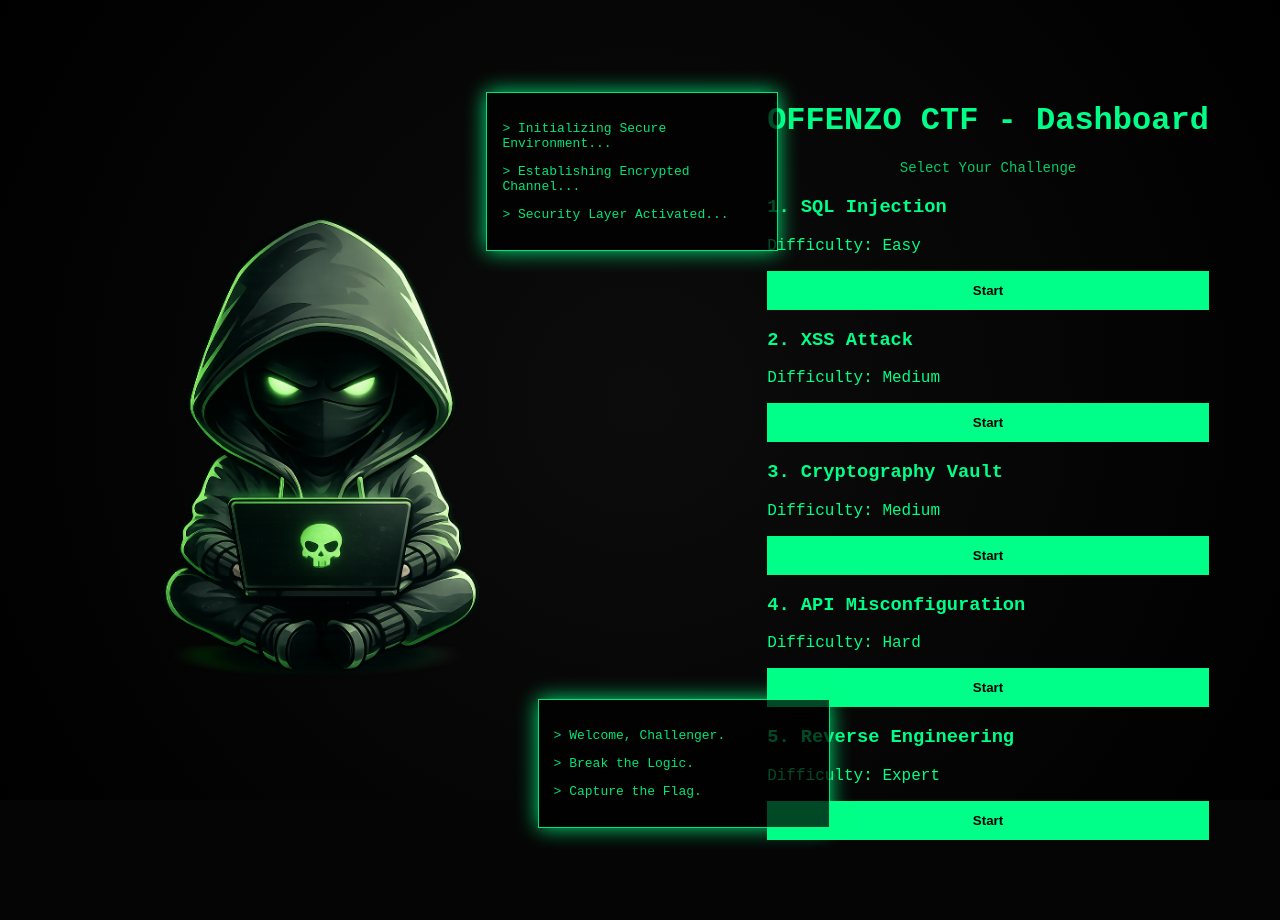
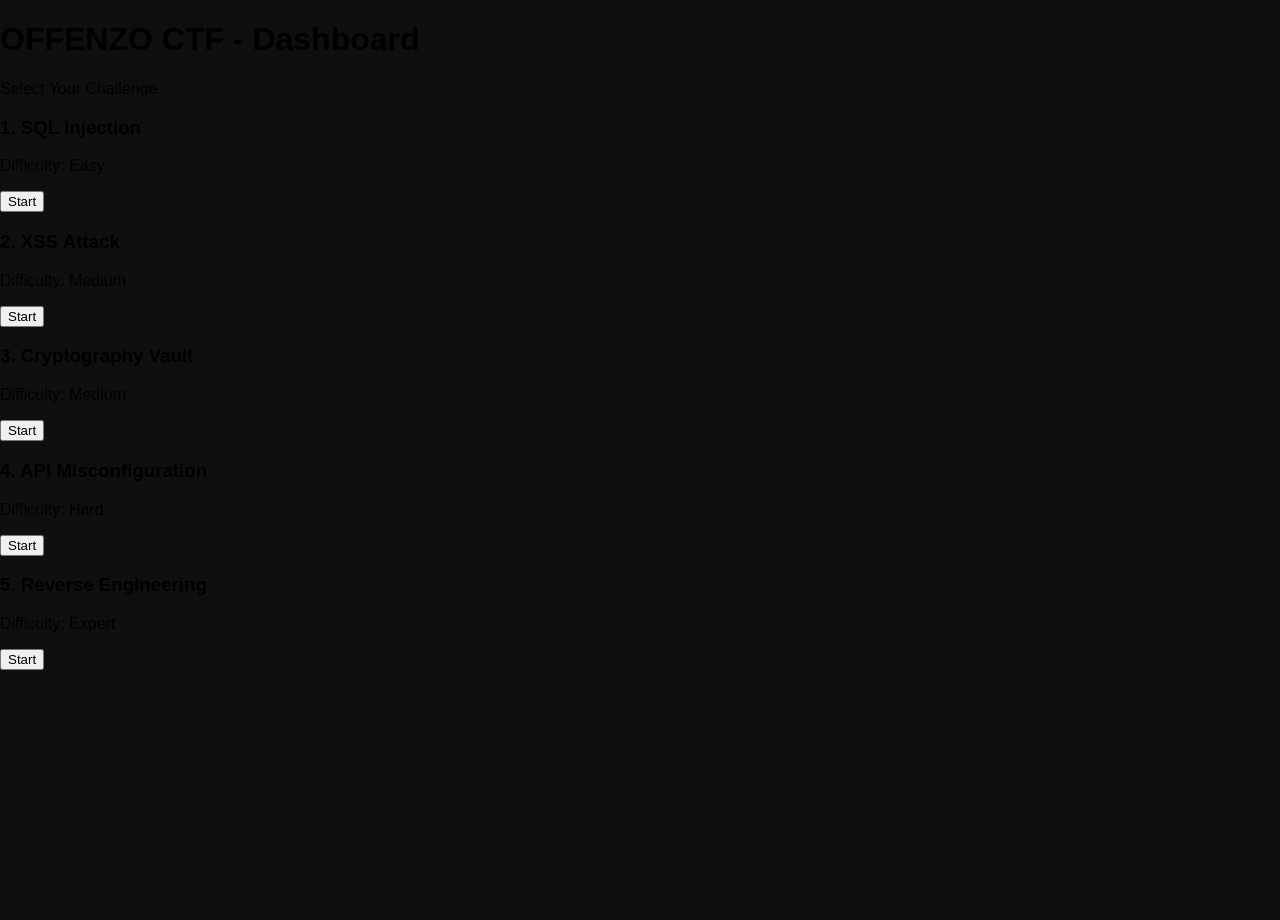
Before and after one commit to pavanmayamandiram-dotcom/ctf-web-challenge, a Flask app: template templates/dashboard.html in a window 1280 px wide. After the commit the page ends 670 px from the top, so only its background shows below. Run offline with Flask 3, Linux system fonts and the light colour scheme; the template is opened without the code that fills it, so the values that code supplies are empty.

Commit message:
Full cinema layout reset

```diff
--- a/static/css/style.css
+++ b/static/css/style.css
@@ -1,134 +1,81 @@
-/* Reset */
 body {
     margin: 0;
     padding: 0;
-    font-family: 'Courier New', monospace;
-    background: #050505;
+    background: #0f0f0f;
+    font-family: Arial, sans-serif;
     overflow: hidden;
-    color: #00ff88;
 }
 
-/* Dark cinematic background */
-.bg-layer {
-    position: fixed;
+/* Main layout */
+.cinema-container {
+    display: flex;
+    height: 100vh;
     width: 100%;
-    height: 100%;
-    background: radial-gradient(circle at center, #0c0c0c 0%, #000000 100%);
-    z-index: -2;
 }
 
-/* Layout */
-.layout {
+/* Left side */
+.left-side {
+    width: 55%;
     display: flex;
-    height: 100vh;
     align-items: center;
-    justify-content: space-between;
-    padding: 60px;
-    position: relative;
+    justify-content: center;
+    background: radial-gradient(circle at center, #1a1a1a, #0d0d0d);
 }
 
-/* LEFT SIDE */
-.left-side {
+.hacker-img {
+    max-width: 90%;
+    max-height: 90%;
+}
+
+/* Right side */
+.right-side {
     width: 45%;
     display: flex;
+    align-items: center;
     justify-content: center;
+    background: linear-gradient(to right, #111, #000);
 }
 
-.hacker-image {
-    width: 90%;
-    max-height: 90vh;
-    object-fit: contain;
-    animation: float 6s ease-in-out infinite;
+/* Login box */
+.login-panel {
+    background: rgba(0, 0, 0, 0.7);
+    padding: 40px;
+    border-radius: 10px;
+    box-shadow: 0 0 25px #00ff99;
+    width: 300px;
+    text-align: center;
+    color: #00ff99;
 }
 
-/* Floating animation */
-@keyframes float {
-    0% { transform: translateY(0px); }
-    50% { transform: translateY(-15px); }
-    100% { transform: translateY(0px); }
-}
-
-/* RIGHT SIDE */
-.right-side {
-    width: 40%;
-    display: flex;
-    justify-content: center;
-}
-
-/* Login Box */
-.login-box {
-    background: rgba(0, 0, 0, 0.85);
-    padding: 40px;
-    border: 2px solid #00ff88;
-    box-shadow: 0 0 30px #00ff88;
-    width: 360px;
-}
-
-.login-box h2 {
-    text-align: center;
+.login-panel h1 {
     margin-bottom: 10px;
 }
 
-.subtitle {
-    text-align: center;
+.login-panel p {
     font-size: 14px;
     margin-bottom: 20px;
-    color: #00cc66;
+    color: #ccc;
 }
 
-/* Inputs */
-input {
+.login-panel input {
     width: 100%;
-    padding: 12px;
+    padding: 10px;
     margin-bottom: 15px;
-    background: black;
-    border: 1px solid #00ff88;
-    color: #00ff88;
+    background: #111;
+    border: 1px solid #00ff99;
+    color: #00ff99;
 }
 
-input::placeholder {
-    color: #00aa55;
-}
-
-/* Button */
-button {
+.login-panel button {
     width: 100%;
-    padding: 12px;
-    background: #00ff88;
+    padding: 10px;
+    background: #00ff99;
     border: none;
     color: black;
     font-weight: bold;
     cursor: pointer;
-    transition: 0.3s;
 }
 
-button:hover {
-    background: #00ffaa;
+.login-panel button:hover {
+    background: #00cc77;
 }
-
-/* Floating cyber panels */
-.floating-panel {
-    position: absolute;
-    background: rgba(0, 0, 0, 0.8);
-    border: 1px solid #00ff88;
-    padding: 15px;
-    width: 260px;
-    font-size: 13px;
-    box-shadow: 0 0 20px #00ff88;
-    animation: flicker 3s infinite alternate;
-}
-
-.panel-one {
-    top: 10%;
-    left: 38%;
-}
-
-.panel-two {
-    bottom: 10%;
-    left: 42%;
-}
-
-@keyframes flicker {
-    from { opacity: 0.85; }
-    to { opacity: 1; }
-}
--- a/templates/base.html
+++ b/templates/base.html
@@ -1,42 +1,12 @@
 <!DOCTYPE html>
-<html lang="en">
+<html>
 <head>
-    <meta charset="UTF-8">
     <title>Offenzo CTF</title>
-    <link rel="stylesheet" href="{{ url_for('static', filename='style.css') }}">
+    <link rel="stylesheet" href="{{ url_for('static', filename='css/style.css') }}">
 </head>
-
 <body>
 
-    <!-- Dark Background -->
-    <div class="bg-layer"></div>
-
-    <div class="layout">
-
-        <!-- LEFT SIDE – Hacker -->
-        <div class="left-side">
-            <img src="{{ url_for('static', filename='images/hacker.png') }}" class="hacker-image">
-        </div>
-
-        <!-- Floating Cyber Panels -->
-        <div class="floating-panel panel-one">
-            <p>> Initializing Secure Environment...</p>
-            <p>> Establishing Encrypted Channel...</p>
-            <p>> Security Layer Activated...</p>
-        </div>
-
-        <div class="floating-panel panel-two">
-            <p>> Welcome, Challenger.</p>
-            <p>> Break the Logic.</p>
-            <p>> Capture the Flag.</p>
-        </div>
-
-        <!-- RIGHT SIDE – Login Area -->
-        <div class="right-side">
-            {% block content %}{% endblock %}
-        </div>
-
-    </div>
+    {% block content %}{% endblock %}
 
 </body>
 </html>
--- a/templates/login.html
+++ b/templates/login.html
@@ -4,12 +4,10 @@
 
 <div class="cinema-container">
 
-    <!-- LEFT SIDE HACKER -->
     <div class="left-side">
         <img src="{{ url_for('static', filename='images/hacker.png') }}" class="hacker-img">
     </div>
 
-    <!-- RIGHT SIDE LOGIN PANEL -->
     <div class="right-side">
         <div class="login-panel">
             <h1>OFFENZO CTF</h1>
```
